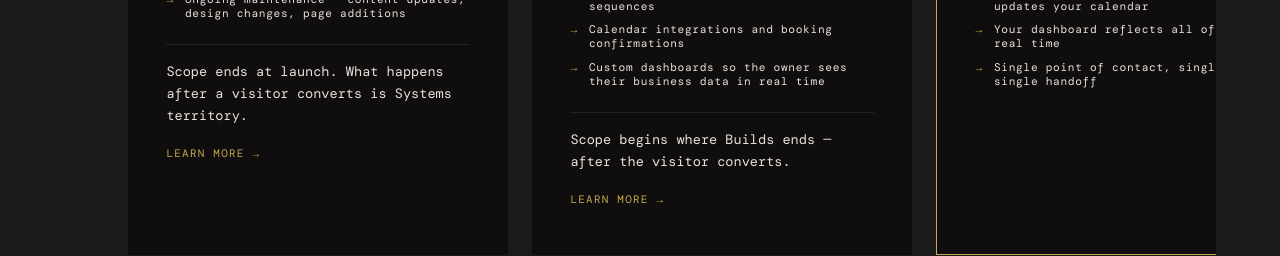
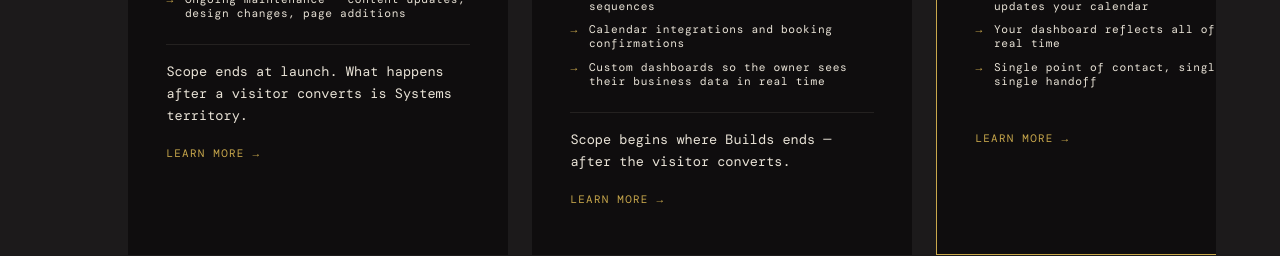
Before and after one commit to ehuetongwe/purple-feather-consulting, a plain HTML site: page index.html in a window 1280 px wide. Shown: the part 1840-2096 px from the top of the page. Drawn offline with nearby package versions, Linux system fonts and the light colour scheme; a web font is replaced by a local one.

Commit message:
Add Learn More link to Full Stack service card

```diff
--- a/index.html
+++ b/index.html
@@ -173,6 +173,7 @@
           <li>Your dashboard reflects all of it in real time</li>
           <li>Single point of contact, single scope, single handoff</li>
         </ul>
+        <a href="fullstack.html" class="service-learn-more" style="margin-top: 2.7rem;">Learn More &rarr;</a>
       </div>
       <div class="service-card reveal reveal-delay-1">
         <p class="service-number">04 / 04</p>
```
